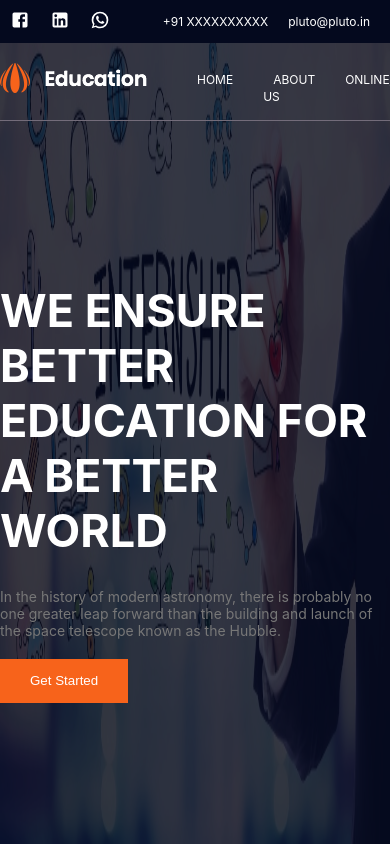
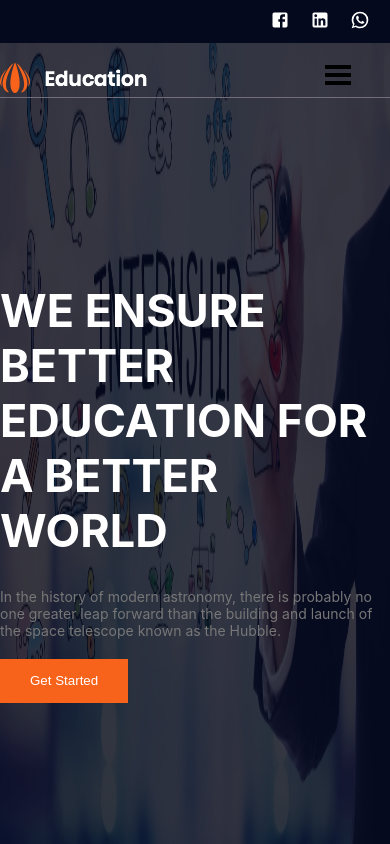
Before and after one commit to ShivaVarimalla/pluto-Ui, a React (Create React App) app: page / in a window 390 px wide. Shown: the top 844 px of the page. Built offline with nearby package versions, Linux system fonts and the light colour scheme.

Commit message:
made the site responsive

```diff
--- a/src/App.js
+++ b/src/App.js
@@ -1,4 +1,4 @@
-import React,{useState} from 'react'
+import React,{useState,useEffect} from 'react'
 import './App.css';
 import Aboutus from './components/aboutus/Aboutus';
 import Footer from './components/footer/Footer';
@@ -10,6 +10,15 @@ import Registration from './components/registration/Registration';
 
 function App() {
   const [displaySidebar,setSidebar] = useState(false);
+
+  useEffect(()=>{
+    if(window.screen.width<=800){
+      setSidebar(true);
+    }else{
+      setSidebar(false);
+    }
+  },[])
+
   const checkWidth = ()=>{
     console.log(window.screen.width);
     if(window.screen.width<=800){
--- a/src/components/infobar/Infobar.css
+++ b/src/components/infobar/Infobar.css
@@ -1,5 +1,6 @@
 .infobar-container{
     display: flex;
+    flex-direction: row-reverse;
     max-width: 1200px;
     margin:0 auto;
     justify-content: space-between;
--- a/src/components/infobar/Infobar.js
+++ b/src/components/infobar/Infobar.js
@@ -13,10 +13,6 @@ const Infobar = ()=>{
                     <li className='element'><LinkedInIcon fontSize='small'/></li>
                     <li className='element'><WhatsAppIcon fontSize='small'/></li>
                 </ul>
-                <ul className='element-group'>
-                    <li className='element'>+91 XXXXXXXXXX</li>
-                    <li className='element'>pluto@pluto.in</li>
-                </ul>
             </div>
         </div>
     );
```
